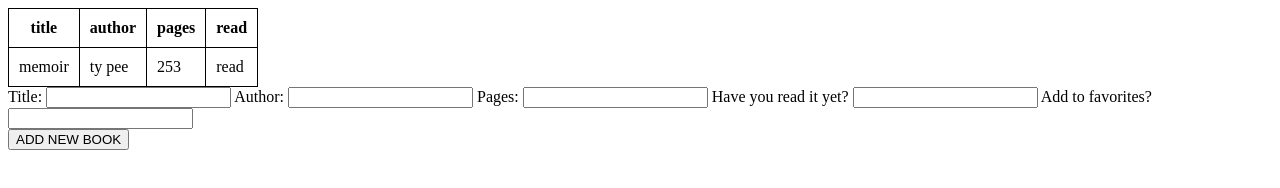
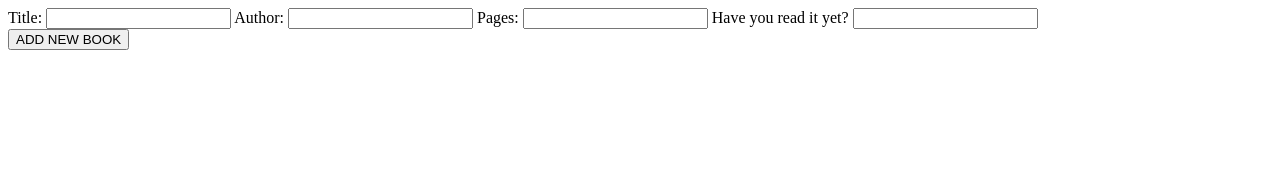
Before and after one commit to porcellotyler/library-project, a plain HTML site: page index.html in a window 1280 px wide. Drawn offline with Linux system fonts and the light colour scheme.

Commit message:
Replace HTML table and add delete button

```diff
--- a/index.html
+++ b/index.html
@@ -8,17 +8,8 @@
     <link href="style.css" rel="stylesheet">
 </head>
 <body>
-    <table id="bookTable">
-        <thead>
-            <tr>
-                <th>title</th>
-                <th>author</th>
-                <th>pages</th>
-                <th>read</th>
-            </tr>
-        </thead>
-        <tbody id="tableBody"></tbody>
-    </table>
+    <div id="bookContainer">
+    </div>
 
     <form>
         <label for="title">Title:</label>
@@ -32,9 +23,6 @@
 
         <label for="readYet">Have you read it yet?</label>
         <input type="text" id="readYet">
-
-        <label for="favorites">Add to favorites?</label>
-        <input type="text" id="favorites">
     </form>
 
     <button id="newBookButton">ADD NEW BOOK</button>
--- a/script.js
+++ b/script.js
@@ -1,48 +1,71 @@
-let myLibrary = [];
+var myLibrary = [];
 
 function Book(title, author, pages, read) {
     this.title = title
     this.author = author
     this.pages = pages
     this.read = read
-    this.info = function() {
-       return title + ' by ' + author + ', ' + pages + ' pages, ' + read
-    }
     return
 }
 
 function addBookToLibrary(book) {
     myLibrary.push(book);
-    console.log(myLibrary);
 
-    let tableBody = document.getElementById("tableBody");tableBody.innerHTML = "";
+    let list = document.getElementById("bookContainer");
+        list.innerText = "";
 
     createTable(myLibrary);
     return
 }
 
-const nonfiction = new Book('memoir', 'ty pee', '253', 'read');
+//test book below
+/*const nonfiction = new Book('memoir', 'ty pee', '253', 'read');
     addBookToLibrary(nonfiction);
+*/
 
 function createTable(library){
     for (let i = 0; i < library.length; i++) {
-        console.table(library);
+        let list = document.getElementById("bookContainer");
 
-        let table = document.getElementById("tableBody")
+        let bookCard = document.createElement('div');
+            bookCard.innerText = "Book Information:"
+            list.prepend(bookCard);
 
-        let row = table.insertRow();
-        let title = row.insertCell(0);
-        title.innerText = library[i].title;
+        let title = document.createElement('div');
+            title.innerText = `Title: ${library[i].title}`;
+            bookCard.append(title);
 
-        let author = row.insertCell(1);
-        author.innerText = library[i].author;
+        let author = document.createElement('div');
+            author.innerText = `Author: ${library[i].author}`;
+            bookCard.append(author);
 
-        let pages = row.insertCell(2);
-        pages.innerText = library[i].pages;
+        let pages = document.createElement('div');
+            pages.innerText = `Pages: ${library[i].pages}`;
+            bookCard.append(pages);
 
-        let read = row.insertCell(3);
-        read.innerText = library[i].read;
+        let read = document.createElement('div');
+            read.innerText = `Read yet: ${library[i].read}`;
+            bookCard.append(read);
+
+        let deleteBtn = document.createElement('button');
+            deleteBtn.innerText = "Delete";
+            deleteBtn.classList.add(`book-${i}`)
+            deleteBtn.onclick = () => {
+                removeBookFromArray(`${i}`);
+                let location = deleteBtn.parentNode;
+                location.innerHTML = "";
+            };
+            bookCard.append(deleteBtn);
     };
+};
+
+function removeBookFromArray(locationID) {
+    console.log(locationID);
+
+    //remove book from array
+    let removefromLib = myLibrary.splice(locationID, 1)
+            console.log(removefromLib);
+            console.log(myLibrary);
 };
 
 const addBook = document.getElementById("newBookButton")
```
